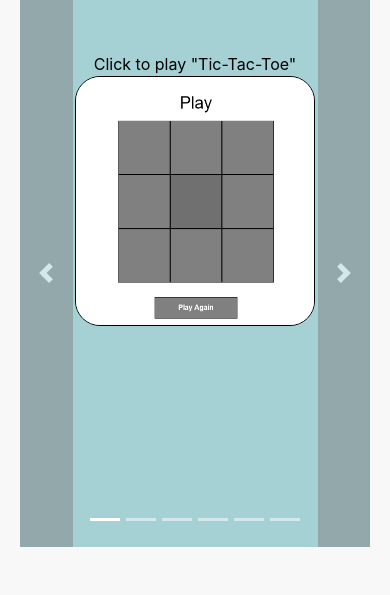
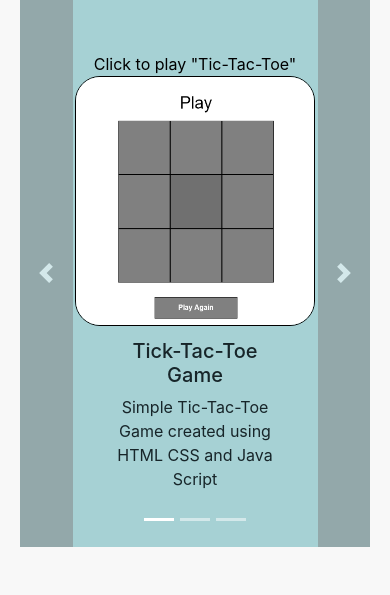
Before and after one commit to Kjschwoerke/Blue-Site, a PHP site: page /portfolio/portfolio.html in a window 390 px wide. Shown: the part 368-963 px from the top of the page. Run offline with PHP 8.4, Linux system fonts and the light colour scheme; some libraries are stand-ins or nearby versions.

Commit message:
modified bootstrap css

```diff
--- a/portfolio/image-slider.css
+++ b/portfolio/image-slider.css
@@ -336,13 +336,6 @@ a.carousel-control-prev {
 
 /* Media Queries */
 @media only screen and (max-width: 600px) {
-  /* .navbar {
-        display: flex;
-    }
-
-    .desktop-nav {
-        display: none;
-    } */
   .svg {
     display: none;
   }
@@ -468,5 +461,17 @@ a.carousel-control-prev {
     margin-top: 0.5rem;
     display: none;
   }
+  #lastEducation {
+    margin-bottom: 1em;
+  }
+  .d-none {
+    display: -webkit-box !important;
+    display: -ms-flexbox !important;
+    display: flex !important;
+    -webkit-box-orient: vertical;
+    -webkit-box-direction: normal;
+        -ms-flex-direction: column;
+            flex-direction: column;
+  }
 }
 /*# sourceMappingURL=image-slider.css.map */
--- a/portfolio/image-slider.scss
+++ b/portfolio/image-slider.scss
@@ -110,8 +110,6 @@ nav ul li{
     background-color: transparent;
     text-decoration: none;
     margin-bottom: 0.75rem;
-    // margin-right: auto;
-    // margin-left: auto;
 }
 
 nav ul li:first-child{
@@ -159,13 +157,6 @@ img {
     border-radius: 25px;
     border: black solid 1px;
 }
-
-// img:hover {
-//     transition-duration: 0.20s;
-//     transform: scale(1.15) translateY(-2px);
-//     -webkit-box-shadow: 0px 1px 2px rgba(34,42,54,0.46);
-//     box-shadow: 0px 1px 2px rgba(34,42,54,0.46);
-// }
 
 .container {
     width: 100%;
@@ -251,27 +242,12 @@ img {
     background: #a6d0d4;
 }
 
-// @keyframes header {
-//     from {transform:scale(1);
-//    }
-
-//    to {transform:scale(1.0025)     translateY(-0.5rem);
-
-//     text-shadow: 0px 2px 4px rgba(34,42,54,0.46);;
-//    }
-// }
-
 h3 {
     font-family: Georgia, 'Times New Roman', Times, serif;
     font-weight: 550;
     text-align: center;
     width: 50%;
     margin: 3rem auto 0 auto;
-    // animation-name: header;
-    // animation-duration: 0.5s;
-    // animation-iteration-count: 2;
-    // animation-direction: alternate;
-    // animation-delay: 0.0s;
 }
 
 // Bootstrap Carousel
@@ -318,14 +294,6 @@ a.carousel-control-prev {
 
 /* Media Queries */
 @media only screen and (max-width: 600px) {
-    /* .navbar {
-        display: flex;
-    }
-
-    .desktop-nav {
-        display: none;
-    } */
-
     .svg {
         display: none;
     }
@@ -438,4 +406,11 @@ a.carousel-control-prev {
         display: none;
     }
 
+    #lastEducation {
+        margin-bottom: 1em;
     }
+    .d-none {
+        display: flex !important;
+        flex-direction: column;
+    }
+    }
--- a/portfolio/portfolio.html
+++ b/portfolio/portfolio.html
@@ -24,17 +24,11 @@
         <!--Top Left SVG Shape-->
         <svg version="1.1" path id="Layer_1" xmlns="http://www.w3.org/2000/svg" xmlns:xlink="http://www.w3.org/1999/xlink" x="0px" y="0px"
         viewBox="0 0 1920 1080" style="enable-background:new 0 0 1920 1080;" xml:space="preserve">
-            <!-- <style type="text/css">
-            .st0{fill:#FFFFFF;stroke:#000000;stroke-miterlimit:10;}
-            </style> -->
                 <polygon class="st0" points="-71.5,337.5 1149.5,-14.5 -49.5,-14.5 "/>
         </svg>
 
         <svg version="1.2" path id="Layer_2" xmlns="http://www.w3.org/2000/svg" xmlns:xlink="http://www.w3.org/1999/xlink" x="0px" y="0px"
              viewBox="0 0 1920 1080" style="enable-background:new 0 0 1920 1080;" xml:space="preserve">
-            <!-- <style type="text/css">
-                .st0{fill:#FFFFFF;stroke:#000000;stroke-miterlimit:10;}
-            </style> -->
                 <polygon class="st1" points="298.5,-17.5 2557.5,250.5 2333.5,-139.5 "/>
         </svg>
 
@@ -48,9 +42,6 @@
                                 <a href="../contact/contact.html"><li>Contact</li></a>
                                <li id="current-page">Portfolio</li>
                         </ul>
-
-                        <!-- <img src="../images/Profile_Image.jpg"  class="portrait-image" alt="Portrait Image"> -->
-
                     </nav>
 
         </div>
@@ -63,9 +54,6 @@
                 <li data-target="#carouselExampleCaptions" data-slide-to="0" class="active"></li>
                 <li data-target="#carouselExampleCaptions" data-slide-to="1"></li>
                 <li data-target="#carouselExampleCaptions" data-slide-to="2"></li>
-                <li data-target="#carouselExampleCaptions" data-slide-to="3"></li>
-                <li data-target="#carouselExampleCaptions" data-slide-to="4"></li>
-                <li data-target="#carouselExampleCaptions" data-slide-to="5"></li>
               </ol>
 
               <!-- Tic Tac Toe Game Slide and Link-->
```
Also changed, not shown: 1 other file.
